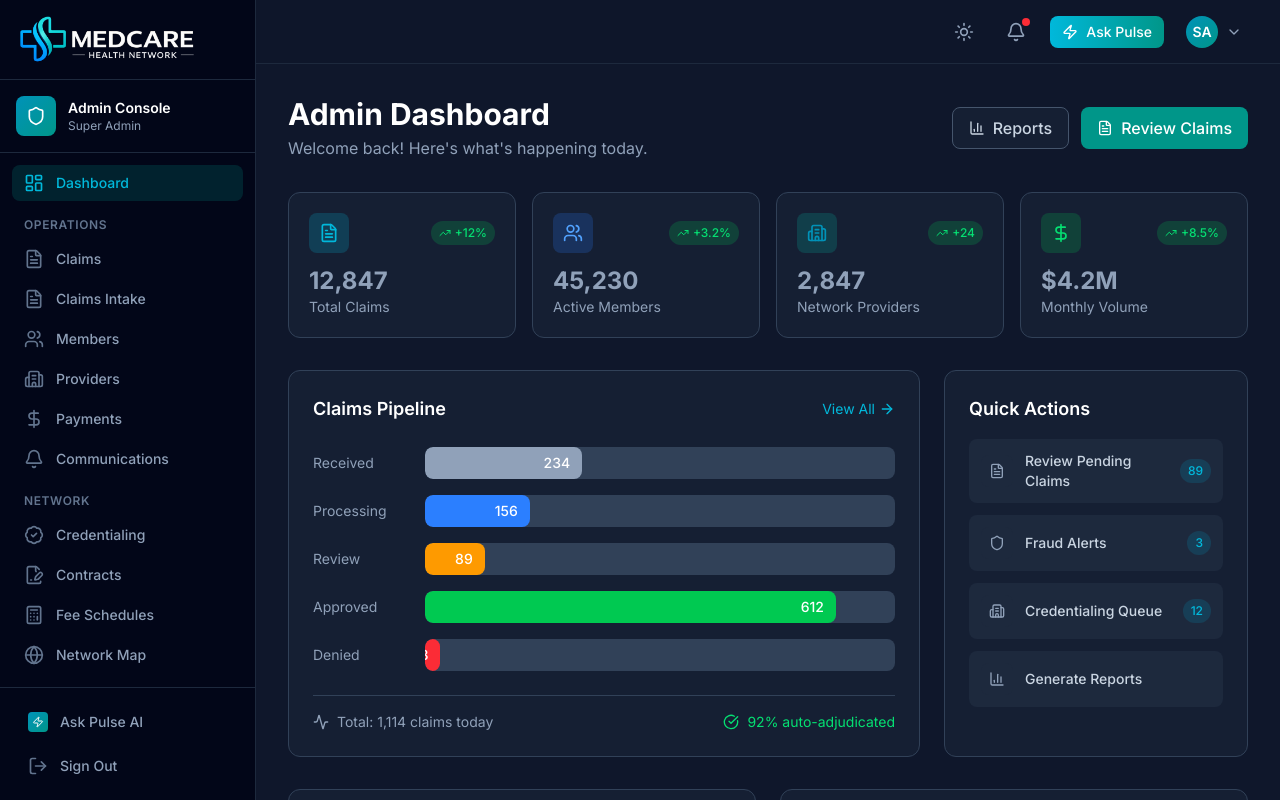
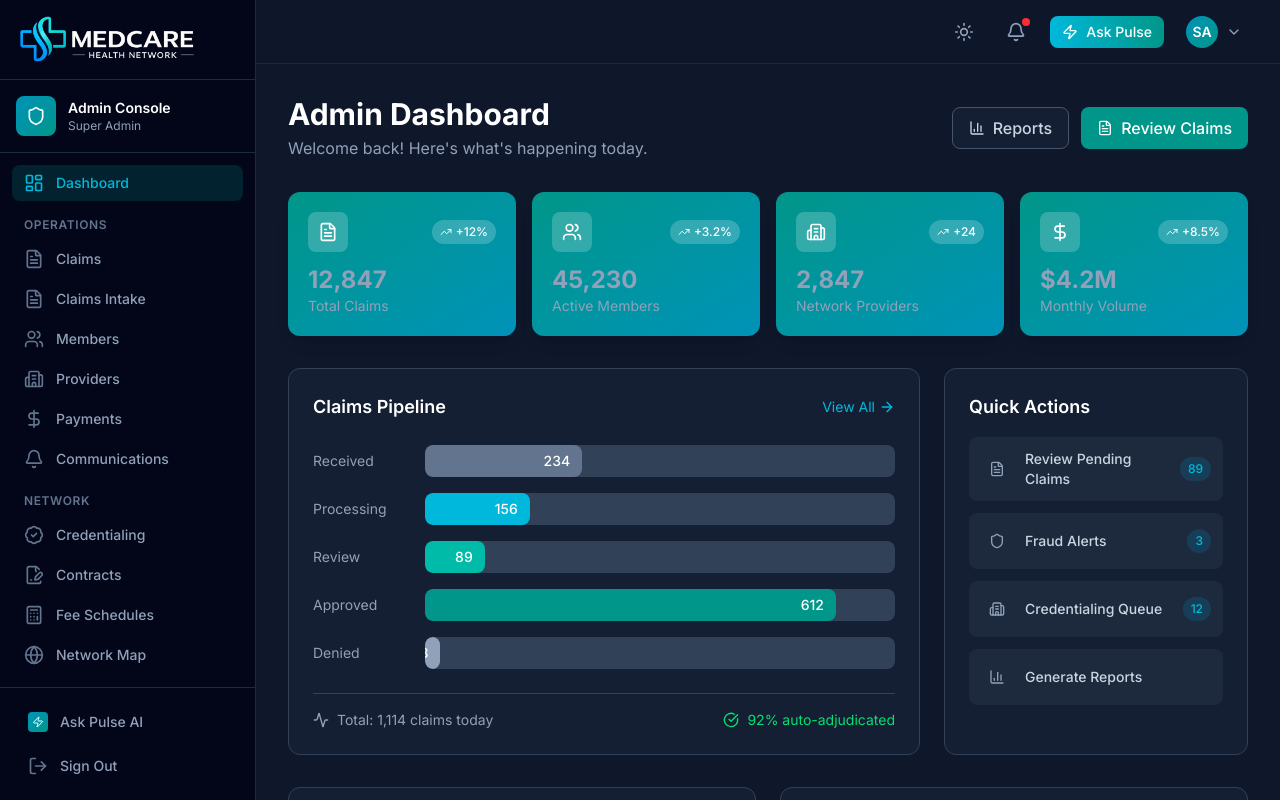
Before and after one commit to CoHoast/clarity-health-network, a Next.js app: page /admin in a window 1280 px wide. Shown: the top 800 px of the page. Built offline with nearby package versions, Linux system fonts and the light colour scheme.

Commit message:
Clean up Admin Dashboard colors - unified stat cards and pipeline
- Stat cards now use bold teal-to-cyan gradient (all 4 matching)
- Claims Pipeline simplified: slate → cyan → teal progression
- Removed rainbow colors for cleaner look
- Denied uses muted slate instead of red

```diff
--- a/app/admin/page.tsx
+++ b/app/admin/page.tsx
@@ -22,18 +22,18 @@ import {
 } from "lucide-react";
 
 const stats = [
-  { label: "Total Claims", value: "12,847", change: "+12%", trend: "up", icon: FileText, color: "cyan" },
-  { label: "Active Members", value: "45,230", change: "+3.2%", trend: "up", icon: Users, color: "blue" },
-  { label: "Network Providers", value: "2,847", change: "+24", trend: "up", icon: Building2, color: "teal" },
-  { label: "Monthly Volume", value: "$4.2M", change: "+8.5%", trend: "up", icon: DollarSign, color: "green" },
+  { label: "Total Claims", value: "12,847", change: "+12%", trend: "up", icon: FileText },
+  { label: "Active Members", value: "45,230", change: "+3.2%", trend: "up", icon: Users },
+  { label: "Network Providers", value: "2,847", change: "+24", trend: "up", icon: Building2 },
+  { label: "Monthly Volume", value: "$4.2M", change: "+8.5%", trend: "up", icon: DollarSign },
 ];
 
 const claimsPipeline = [
-  { status: "Received", count: 234, color: "bg-slate-400" },
-  { status: "Processing", count: 156, color: "bg-blue-500" },
-  { status: "Review", count: 89, color: "bg-amber-500" },
-  { status: "Approved", count: 612, color: "bg-green-500" },
-  { status: "Denied", count: 23, color: "bg-red-500" },
+  { status: "Received", count: 234, color: "bg-slate-500" },
+  { status: "Processing", count: 156, color: "bg-cyan-500" },
+  { status: "Review", count: 89, color: "bg-teal-500" },
+  { status: "Approved", count: 612, color: "bg-teal-600" },
+  { status: "Denied", count: 23, color: "bg-slate-400" },
 ];
 
 const recentAlerts = [
@@ -92,29 +92,21 @@ export default function AdminDashboard() {
               initial={{ opacity: 0, y: 20 }}
               animate={{ opacity: 1, y: 0 }}
               transition={{ delay: i * 0.1 }}
-              className="bg-slate-800/50 rounded-xl border border-slate-700 p-5 "
+              className="bg-gradient-to-br from-teal-600 to-cyan-600 rounded-xl p-5 shadow-lg"
             >
               <div className="flex items-center justify-between mb-3">
-                <div className={`w-10 h-10 rounded-lg flex items-center justify-center ${
-                  stat.color === "cyan" ? "bg-cyan-500/20" :
-                  stat.color === "blue" ? "bg-blue-500/20" :
-                  stat.color === "teal" ? "bg-teal-500/20" : "bg-green-500/20"
-                }`}>
-                  <Icon className={`w-5 h-5 ${
-                    stat.color === "cyan" ? "text-cyan-500" :
-                    stat.color === "blue" ? "text-blue-400" :
-                    stat.color === "teal" ? "text-cyan-600" : "text-green-400"
-                  }`} />
+                <div className="w-10 h-10 rounded-lg flex items-center justify-center bg-white/20">
+                  <Icon className="w-5 h-5 text-white" />
                 </div>
                 <span className={`text-xs font-medium px-2 py-1 rounded-full flex items-center gap-1 ${
-                  stat.trend === "up" ? "bg-green-500/20 text-green-400" : "bg-red-500/20 text-red-400"
+                  stat.trend === "up" ? "bg-white/20 text-white" : "bg-red-500/30 text-red-200"
                 }`}>
                   {stat.trend === "up" ? <TrendingUp className="w-3 h-3" /> : <TrendingDown className="w-3 h-3" />}
                   {stat.change}
                 </span>
               </div>
               <p className="text-2xl font-bold text-white">{stat.value}</p>
-              <p className="text-sm text-slate-400">{stat.label}</p>
+              <p className="text-sm text-white/80">{stat.label}</p>
             </motion.div>
           );
         })}
```
